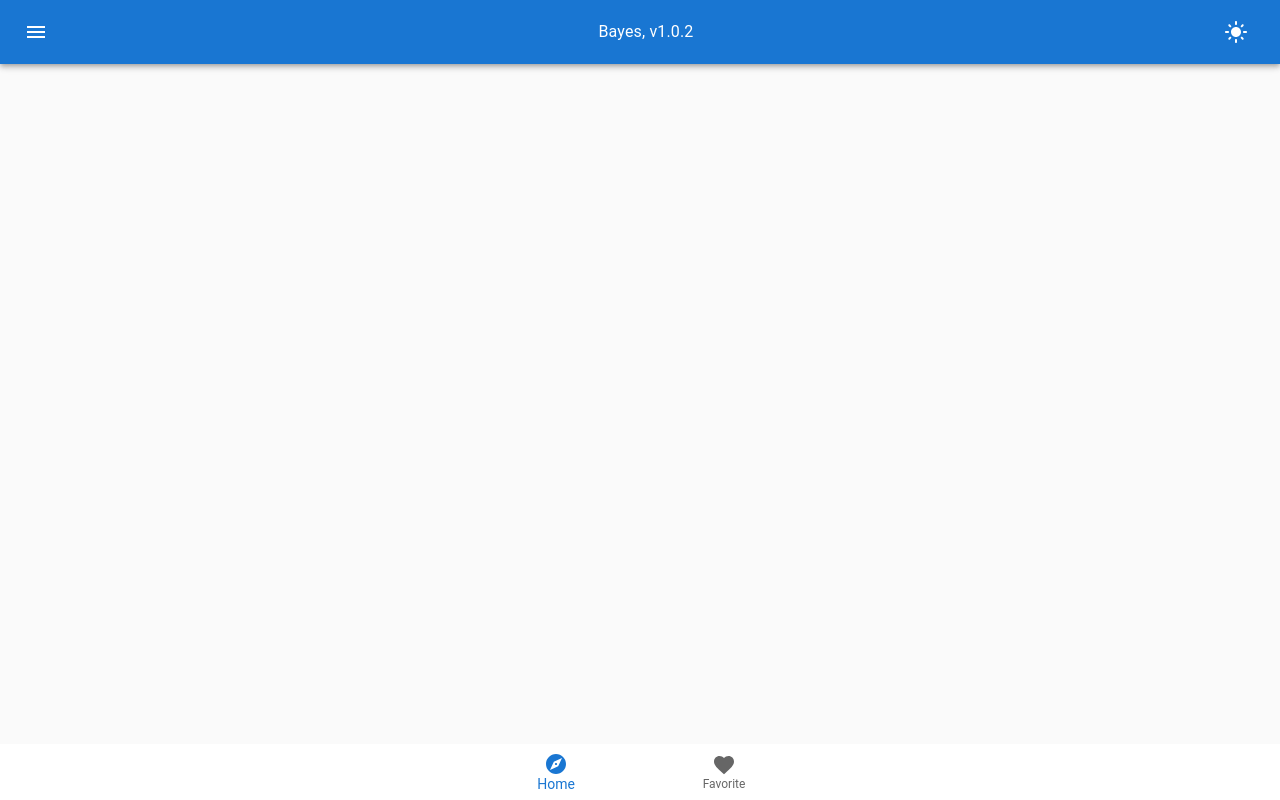
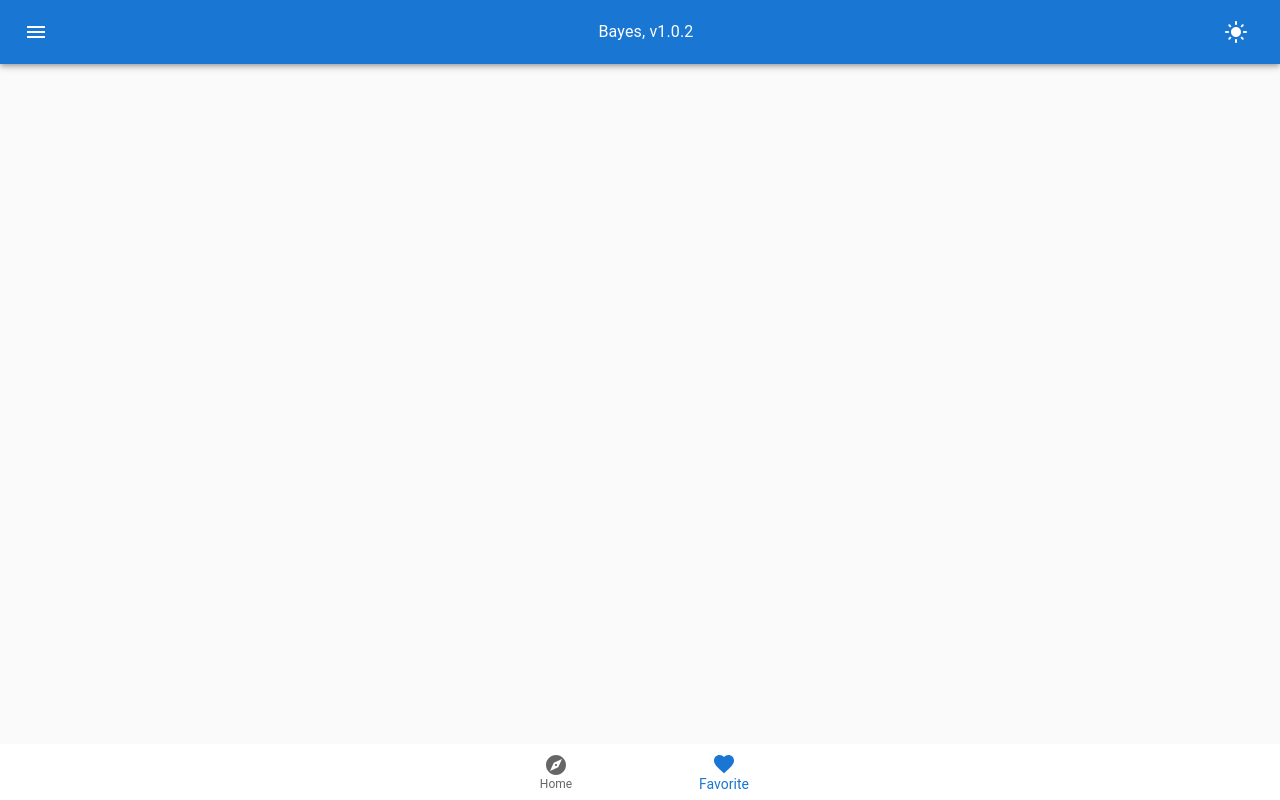
Before and after one commit to quantumsnowball/bayes-domain, a Next.js app: page /favorite in a window 1280 px wide. Built offline with nearby package versions, Linux system fonts and the light colour scheme.

Commit message:
fix: incorrect bottom nav initial value if url is not /

```diff
--- a/components/BottomNav/index.tsx
+++ b/components/BottomNav/index.tsx
@@ -6,10 +6,12 @@ import {
 import ExploreIcon from '@mui/icons-material/Explore'
 import FavoriteIcon from '@mui/icons-material/Favorite'
 import Link from 'next/link'
+import { useRouter } from 'next/router'
 
 
 function BottomNav() {
-  const [value, setValue] = useState(0)
+  const router = useRouter()
+  const [value, setValue] = useState(router.pathname === '/' ? 0 : 1)
 
   return (
     <>
```
